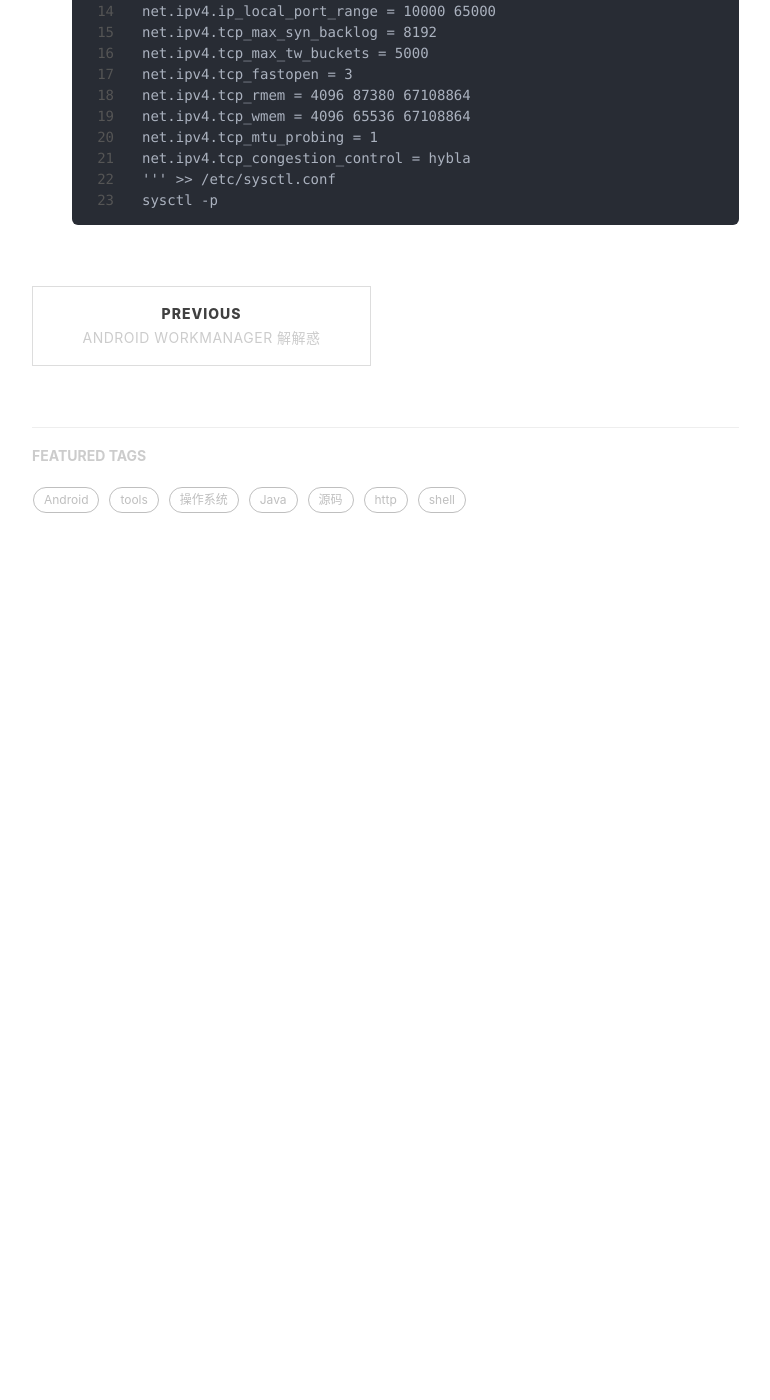
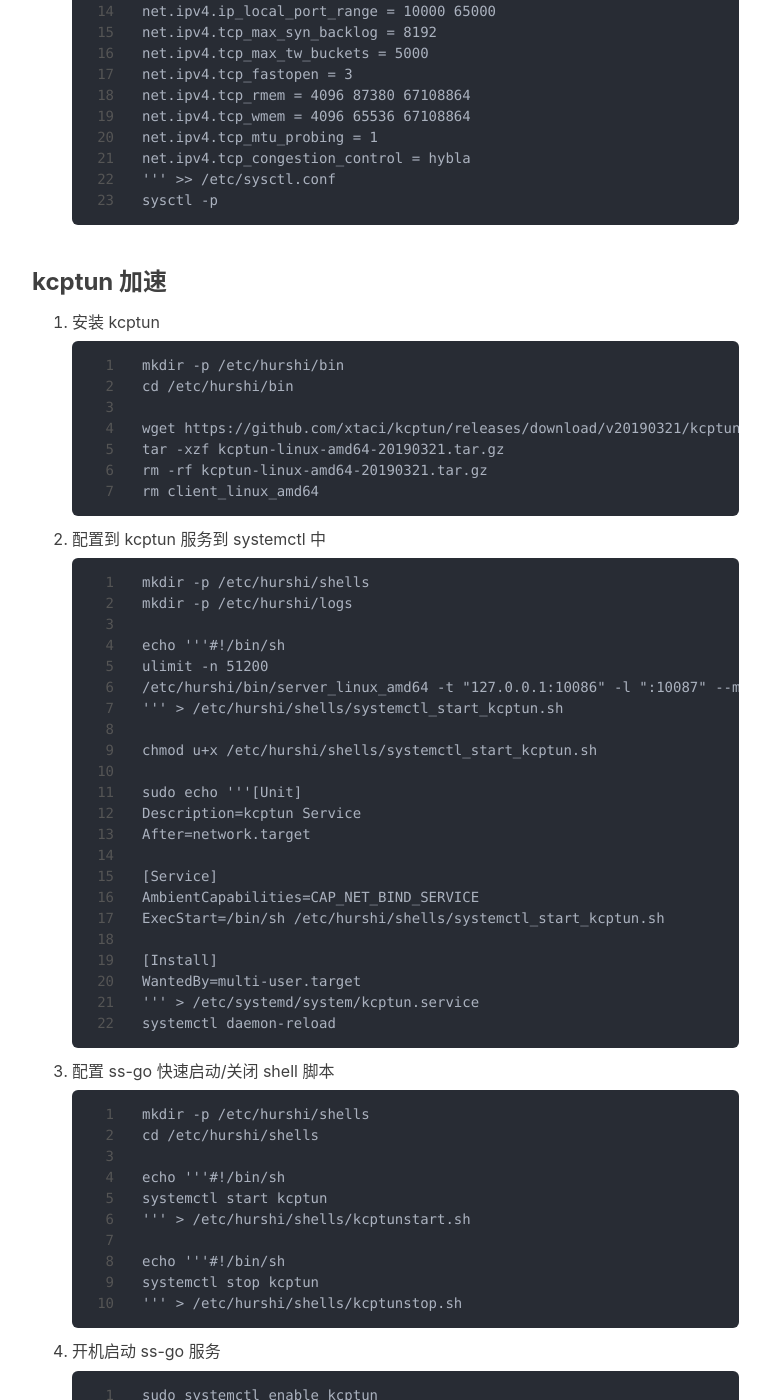
Before and after one commit to hurshi/hurshi.github.io, a Jekyll site: the page built from _posts/2019-03-25-ss.md, in a window 1280 px wide and 1400 px high, scrolled down 4902 px. Shown: the whole window, without its empty margins (233-1003 px from the left). Built offline with Jekyll 4.4.1, drawn with Linux system fonts in a browser that asks for light colours; nearby versions of some CDN libraries; comment, search, counter and statistics services are not loaded; before the commit the page ends 5532 px from its top, so only the background shows below that; some of the changed text lies outside the part shown.

Commit message:
fix code

````diff
--- a/_posts/2019-03-25-ss.md
+++ b/_posts/2019-03-25-ss.md
@@ -243,3 +243,76 @@
    ''' >> /etc/sysctl.conf
    sysctl -p
    ```
+
+
+
+### kcptun 加速
+
+1. 安装 kcptun
+
+   ```
+   mkdir -p /etc/hurshi/bin
+   cd /etc/hurshi/bin
+
+   wget https://github.com/xtaci/kcptun/releases/download/v20190321/kcptun-linux-amd64-20190321.tar.gz
+   tar -xzf kcptun-linux-amd64-20190321.tar.gz
+   rm -rf kcptun-linux-amd64-20190321.tar.gz
+   rm client_linux_amd64
+   ```
+
+2. 配置到 kcptun 服务到 systemctl 中
+
+   ```
+   mkdir -p /etc/hurshi/shells
+   mkdir -p /etc/hurshi/logs
+
+   echo '''#!/bin/sh
+   ulimit -n 51200
+   /etc/hurshi/bin/server_linux_amd64 -t "127.0.0.1:10086" -l ":10087" --mode fast3 --crypt "none"
+   ''' > /etc/hurshi/shells/systemctl_start_kcptun.sh
+
+   chmod u+x /etc/hurshi/shells/systemctl_start_kcptun.sh
+
+   sudo echo '''[Unit]
+   Description=kcptun Service
+   After=network.target
+
+   [Service]
+   AmbientCapabilities=CAP_NET_BIND_SERVICE
+   ExecStart=/bin/sh /etc/hurshi/shells/systemctl_start_kcptun.sh
+
+   [Install]
+   WantedBy=multi-user.target
+   ''' > /etc/systemd/system/kcptun.service
+   systemctl daemon-reload
+   ```
+
+3. 配置 ss-go 快速启动/关闭 shell 脚本
+
+   ```
+   mkdir -p /etc/hurshi/shells
+   cd /etc/hurshi/shells
+
+   echo '''#!/bin/sh
+   systemctl start kcptun
+   ''' > /etc/hurshi/shells/kcptunstart.sh
+
+   echo '''#!/bin/sh
+   systemctl stop kcptun
+   ''' > /etc/hurshi/shells/kcptunstop.sh
+   ```
+
+4. 开机启动 ss-go 服务
+
+   ```
+   sudo systemctl enable kcptun
+   ```
+
+5. 服务端配置完毕，现在配置客户端(客户端强烈建议使用 [SS-NG 客户端](<https://github.com/shadowsocks/ShadowsocksX-NG>),配置见[这里](<https://github.com/shadowsocks/ShadowsocksX-NG/issues/926>))
+
+   ```
+   下载：https://github.com/xtaci/kcptun/releases/download/v20190321/kcptun-darwin-amd64-20190321.tar.gz
+
+   ./client_darwin_amd64 -r "——————IP———————:10087" -l ":1088" -mode fast3 --crypt "none"
+
+   ```
````
